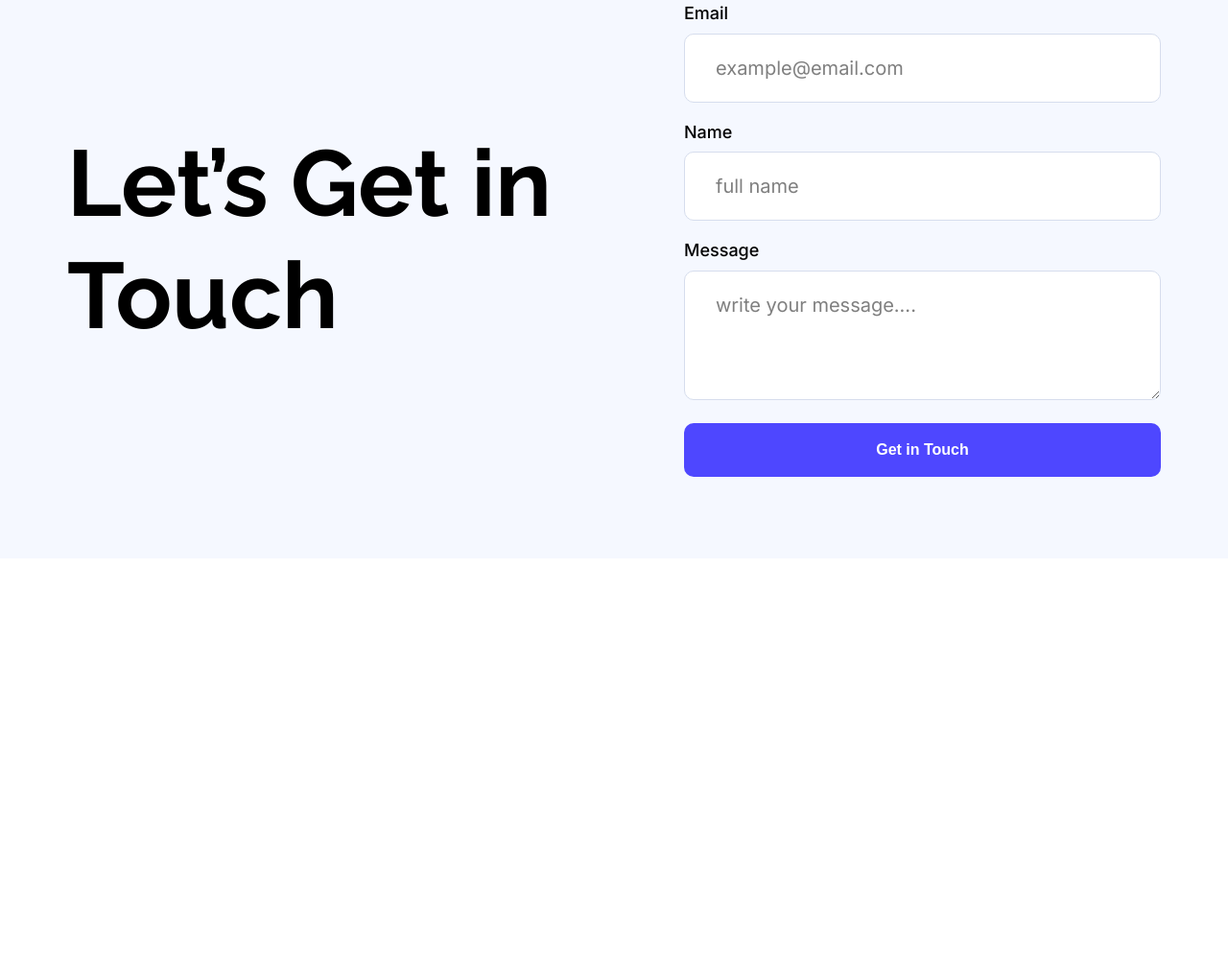
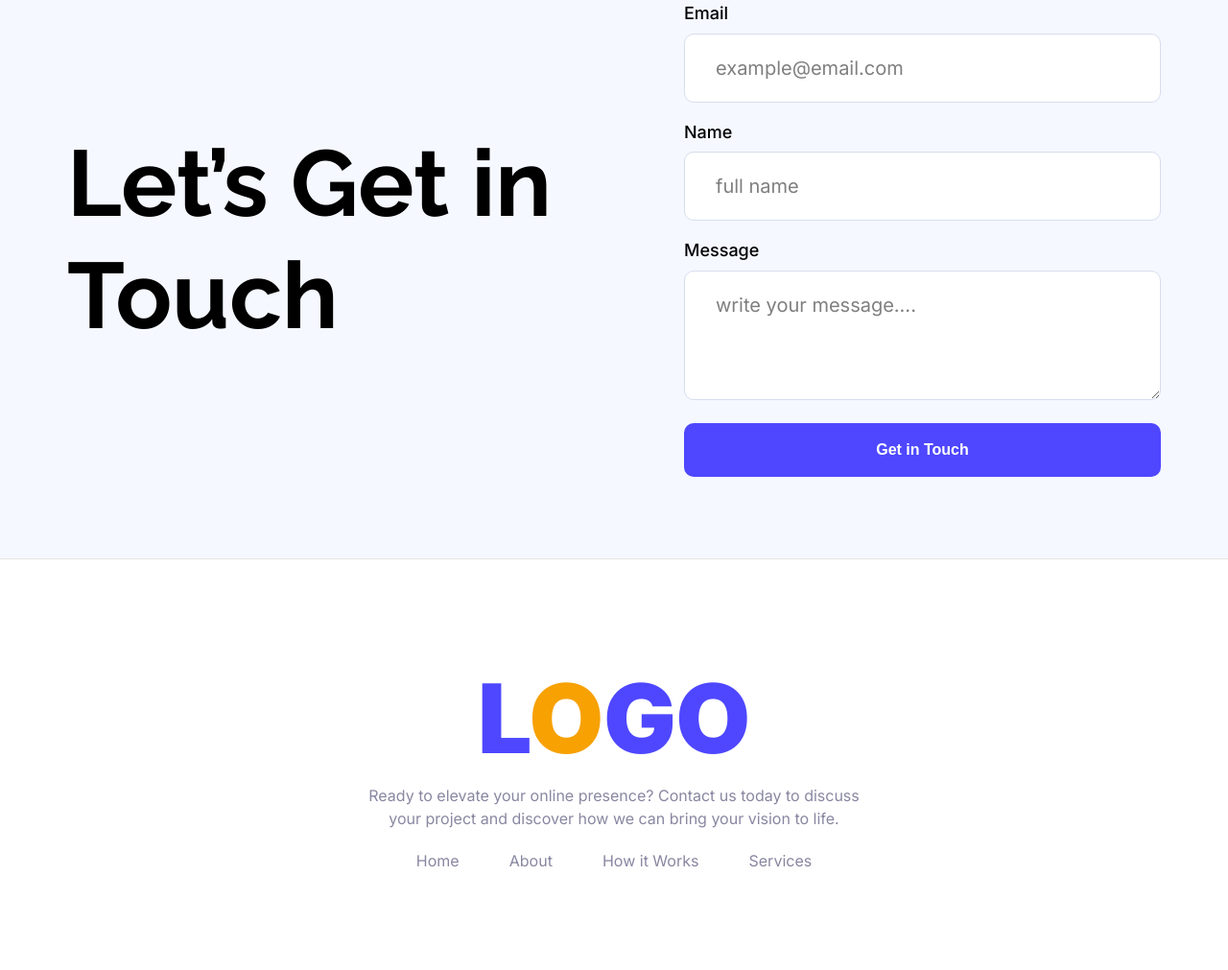
Before and after one commit to rafiultalukdar1/first-assignment, a plain HTML site: page index.html in a window 1280 px wide. Shown: the part 3018-4029 px from the top of the page at 96% size. Before the commit the page ends 3600 px from the top, so only its background shows below. Drawn offline with Linux system fonts and the light colour scheme.

Commit message:
added footer section

```diff
--- a/index.html
+++ b/index.html
@@ -182,24 +182,22 @@
         <!-- newsletter section end here -->
     </main>
 
-
-
-
-
-
-
-
-
-
-
-
-
-
-
-
-
-
-
+    <!-- footer section start here -->
+     <footer class="footer-section">
+        <div class="container">
+            <div class="footer-area">
+                <h1><a href="#">L<span>O</span>GO</a></h1>
+                <p>Ready to elevate your online presence? Contact us today to discuss<br> your project and discover how we can bring your vision to life.</p>
+                <ul>
+                    <li><a href="#">Home</a></li>
+                    <li><a href="#">About</a></li>
+                    <li><a href="#">How it Works</a></li>
+                    <li><a href="#">Services</a></li>
+                </ul>
+            </div>
+        </div>
+     </footer>
+    <!-- footer section end here -->
 
 </body>
 </html>
--- a/style.css
+++ b/style.css
@@ -408,3 +408,60 @@ button:hover {
 .newsletter-right button:hover {
     transform: initial;
 }
+
+
+/*=== footer section start here ===*/
+
+.footer-section {
+    padding-top: 105px;
+    padding-bottom: 102px;
+    border-top: 1px solid rgba(0, 0, 0, 0.10);
+    background: #FFF;
+}
+
+.footer-area {
+    text-align: center;
+}
+
+.footer-area h1 a {
+    color: var(--primaryColor);
+    text-align: center;
+    font-family: var(--interFont);
+    font-size: 100px;
+    font-weight: 900;
+    text-decoration: none;
+}
+
+.footer-area h1 a span {
+    color: #f7a102;
+}
+
+.footer-area p {
+    padding-top: 8px;
+    padding-bottom: 20px;
+    color: #8987A1;
+    font-family: var(--interFont);
+    font-size: 16px;
+    font-weight: 400;
+    line-height: 150%;
+}
+
+.footer-area ul li {
+    list-style: none;
+    display: inline-block;
+}
+
+.footer-area ul li a {
+    padding: 0 24px;
+    text-decoration: none;
+    color: #8987A1;
+    font-family: var(--interFont);
+    font-size: 16px;
+    font-weight: 400;
+    line-height: 150%;
+    transition: 0.3s;
+}
+
+.footer-area ul li a:hover {
+    color: #000;
+}
```
